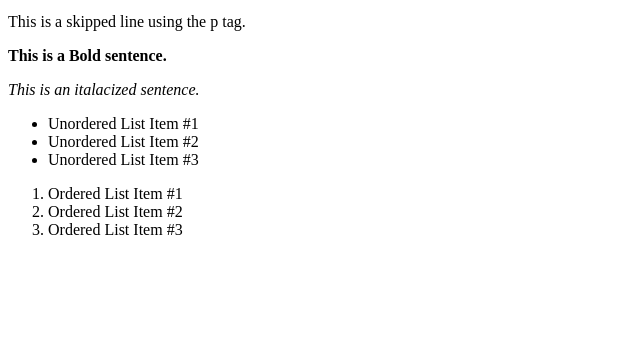
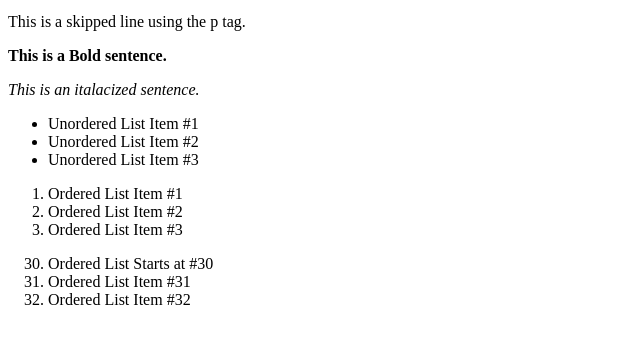
Before and after one commit to duvalleblanc/git_test, a plain HTML site: page html-boilerplate/index.html in a window 1280 px wide. Shown: the part 101-444 px from the top of the page, without its empty margins (0-640 px from the left). Drawn offline with Linux system fonts and the light colour scheme.

Commit message:
Added <ol> that starts at 30

```diff
--- a/html-boilerplate/index.html
+++ b/html-boilerplate/index.html
@@ -49,6 +49,13 @@
                     </ol>
 
                 </p>
+                <p>
+                    <ol start="30">
+                        <li>Ordered List Starts at #30 </li>
+                        <li>Ordered List Item #31</li>
+                        <li>Ordered List Item #32</li>
+                    </ol>
+                </p>
             </body>
 
 
```
